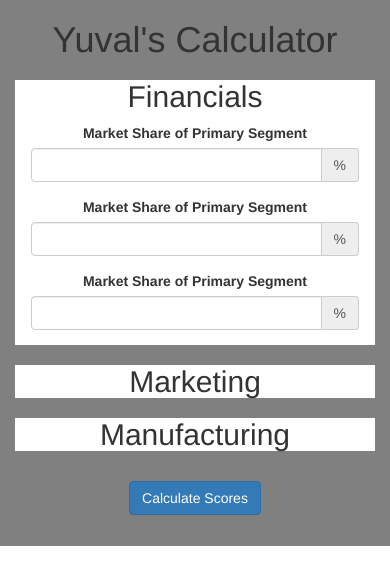
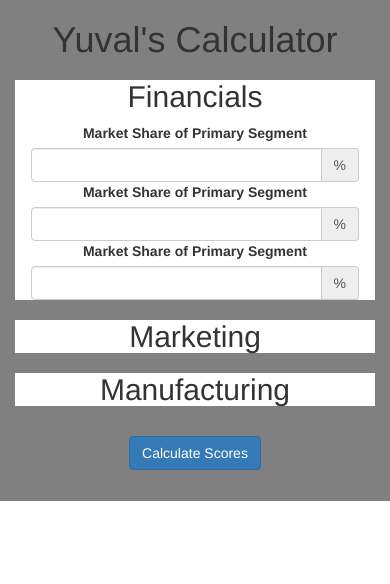
Before and after one commit to yuvsc/marketScoreCard, a plain HTML site: page scoreCard.html in a window 390 px wide. Drawn offline with nearby package versions, Linux system fonts and the light colour scheme.

Commit message:
removed form group div

```diff
--- a/scoreCard.html
+++ b/scoreCard.html
@@ -18,32 +18,29 @@
 	<div class="sections">
 		<h2>Financials</h2>
 		<div class="row">
-			<div class="form-group">
-			  <div class="col-md-4">
+
+			<div class="col-md-4">
 			   <label class="col-md-6 control-label" for="market_share_s1">Market Share of Primary Segment</label>
 			  	<div class="input-group">
 				  <input name="market_share_s1" class="form-control" type="text">
 				  <span class="input-group-addon">%</span>
 				</div>
-			   </div>
 			</div>
-			<div class="form-group">
-			  <div class="col-md-4">
+
+			<div class="col-md-4">
 			   <label class="col-md-6 control-label" for="market_share_s1">Market Share of Primary Segment</label>
 			  	<div class="input-group">
 				  <input name="market_share_s1" class="form-control" type="text">
 				  <span class="input-group-addon">%</span>
 				</div>
-			   </div>
 			</div>
-			<div class="form-group">
-			  <div class="col-md-4">
+
+			<div class="col-md-4">
 			   <label class="col-md-6 control-label" for="market_share_s1">Market Share of Primary Segment</label>
 			  	<div class="input-group">
 				  <input name="market_share_s1" class="form-control" type="text">
 				  <span class="input-group-addon">%</span>
 				</div>
-			   </div>
 			</div>
 		</div>
 		<div class="row">
```
